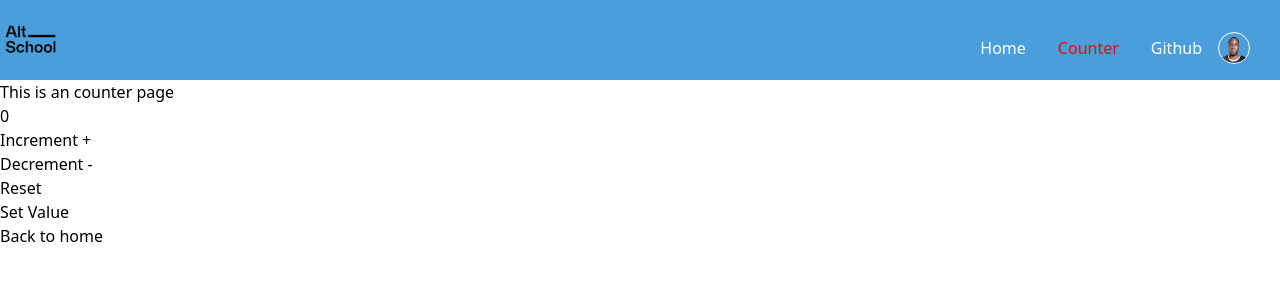
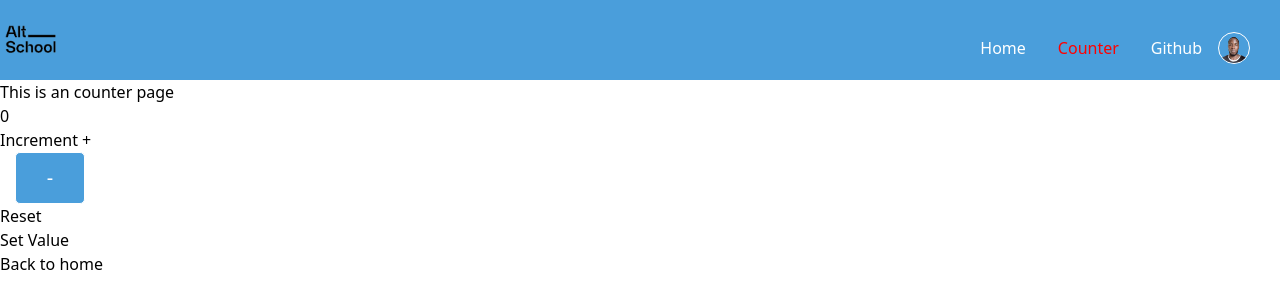
Before and after one commit to olatunde1998/AltSchool-Vue-Exam3, a Vue app: page /counter in a window 1280 px wide. Shown: the top 308 px of the page. Built offline with nearby package versions, Linux system fonts and the light colour scheme.

Commit message:
styling added

```diff
--- a/src/components/decrementCounter.vue
+++ b/src/components/decrementCounter.vue
@@ -1,6 +1,6 @@
 <template>
     <div class="border-7 border-red-800">
-    <button @click='decrement'>Decrement -</button>
+    <button class='decrement' @click='decrement'>-</button>
     </div>
 </template>
 <script>
@@ -13,5 +13,24 @@ export default{
   }
 </script>
 <style>
+.decrement{
+  padding: 10px;
+  border-radius: 5px;
+   background: #4a9edb;
+  border: 1px solid ;
+  color: white;
+  width: 70px;
+  font-size: 20px;
+  margin: 0px 15px;
 
+
+
+
+}
+.decrement:hover{
+  background: white;
+  color: #4a9edb;
+  border: 1px solid #4a9edb;
+  border-radius: 10px;
+}
 </style>
```
